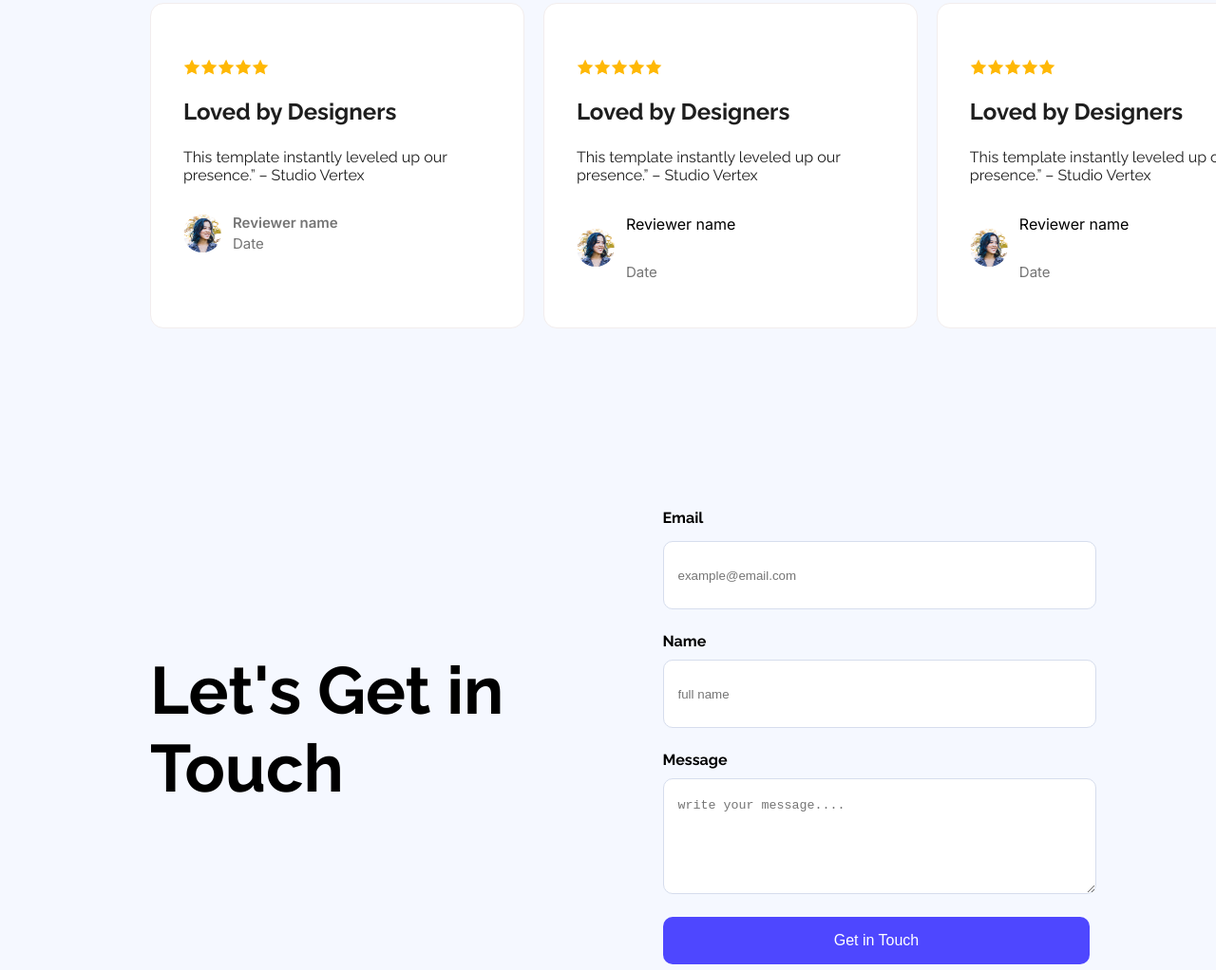
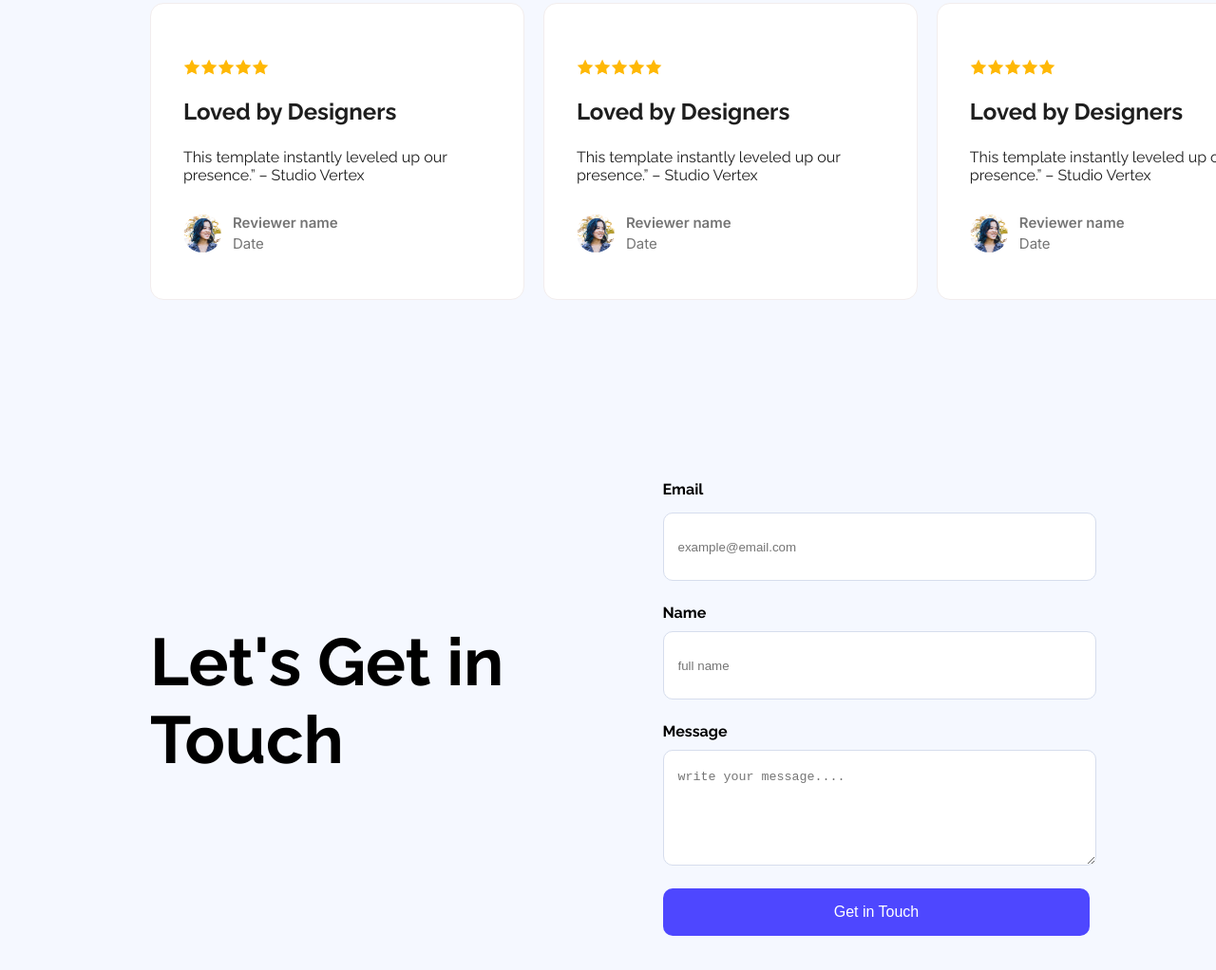
Before and after one commit to RayhanRK/A1-Agency-Website, a plain HTML site: page index.html in a window 1280 px wide. Shown: the part 1713-2735 px from the top of the page at 95% size. Drawn offline with Linux system fonts and the light colour scheme.

Commit message:
User Review Avatar o/p minor bug solved

```diff
--- a/index.html
+++ b/index.html
@@ -105,7 +105,7 @@
                     <div class="reviewer-div">
                         <img src="./Assets/avatar.png" alt="" class="avatar">
                         <div class="reviewer">
-                            <p class="reviwer-name">Reviewer name</p>
+                            <p class="reviewer-name">Reviewer name</p>
                             <p class="date">Date</p>
                         </div>
                     </div>
@@ -124,13 +124,13 @@
                     <div class="reviewer-div">
                         <img src="./Assets/avatar.png" alt="" class="avatar">
                         <div class="reviewer">
-                            <p class="reviwer-name">Reviewer name</p>
+                            <p class="reviewer-name">Reviewer name</p>
                             <p class="date">Date</p>
                         </div>
                     </div>
                 </div>
 
-            </div>
+
 
         </section>
 
```
